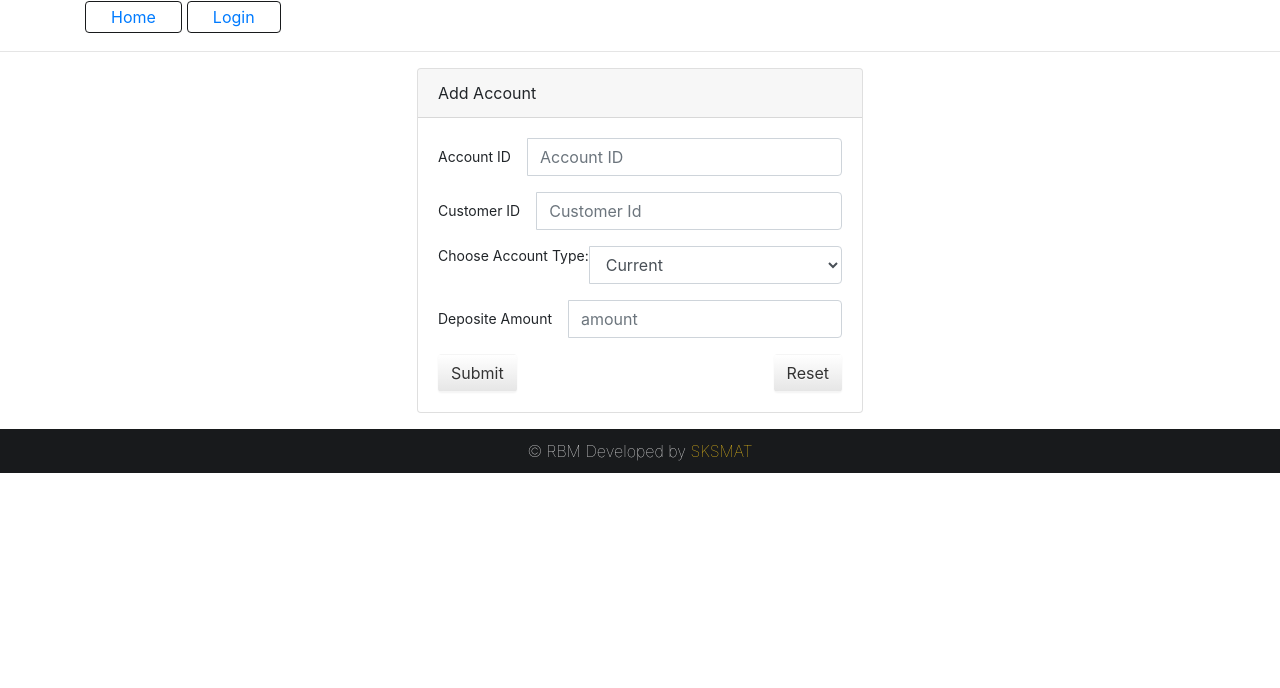
After one commit to satheesh22g/Banking-Application, a Flask app: template templates/addaccount.html in a window 1280 px wide. The commit adds this page. Shown: the part 112-800 px from the top of the page. Run offline with Flask 2, Linux system fonts and the light colour scheme; the template is opened without the code that fills it, so the values that code supplies are empty; some libraries are stand-ins or nearby versions.

Commit message:
create accounts table and methods

```diff
--- a/app.py
+++ b/app.py
@@ -66,6 +66,54 @@ def addcustomer():
             flash(f'SSN id : {cust_ssn_id} is already present in database.','warning')
 
     return render_template('addcustomer.html', addcustomer=True)
+
+@app.route("/addaccount" , methods=["GET", "POST"])
+def addaccount():
+    if 'user' not in session:
+        return redirect(url_for('login'))
+    if session['usert'] != "executive":
+        flash("You don't have access to this page","warning")
+        return redirect(url_for('dashboard'))
+    if session['usert']=="executive":
+        if request.method == "POST":
+            acc_id = int(request.form.get("acc_id"))
+            cust_id = request.form.get("cust_id")
+            acc_type = request.form.get("acc_type")
+            amount= int(request.form.get("amount"))
+            result = db.execute("SELECT * from customers WHERE cust_ssn_id = :c", {"c": cust_id}).fetchone()
+            if result is not None :
+                query = Accounts(acc_id=acc_id,acc_type=acc_type,balance=amount,cust_id=cust_id)
+                db.add(query)
+                db.commit()
+                if query.cust_id is None:
+                    flash("Data is not inserted","danger")
+                else:
+                    flash(f"Customer {query.acc_id} is created with customer ID : {query.cust_id}.","success")
+                    return redirect(url_for('dashboard'))
+            flash(f'SSN id : {cust_id} is not present in database.','warning')
+
+    return render_template('addaccount.html', addcustomer=True)
+
+@app.route("/delaccount" , methods=["GET", "POST"])
+def delaccount():
+    if 'user' not in session:
+        return redirect(url_for('login'))
+    if session['usert'] != "executive":
+        flash("You don't have access to this page","warning")
+        return redirect(url_for('dashboard'))
+    if session['usert']=="executive":
+        if request.method == "POST":
+            acc_id = int(request.form.get("acc_id"))
+            acc_type = request.form.get("acc_type")
+            result = db.execute("SELECT * from accounts WHERE acc_id = :a", {"a": acc_id}).fetchone()
+            if result is None :
+                query = Customers(acc_id=acc_id,acc_type=acc_type)
+                db.delete(query)
+                db.commit()
+                flash(f"Customer {query.name} is deleted with account ID : {query.acc_id}.","success")
+                return redirect(url_for('dashboard'))
+            flash(f'SSN id : {acc_id} is not present in database.','warning')
+    return render_template('addaccount.html', addcustomer=True)
 
 # # Change Pasword
 # @app.route("/change-password", methods=["GET", "POST"])
--- a/database.py
+++ b/database.py
@@ -26,11 +26,10 @@ class Customers(Base):
 
 class Accounts(Base):
     __tablename__='accounts'
-    cust_id = Column(String, primary_key=True)
-    acc_id = Column(String(250),nullable=False)
+    acc_id = Column(String(250),primary_key=True)
     acc_type = Column(String(250),nullable=False)
     balance = Column(Integer, nullable=False)
-    c_id = Column(String, ForeignKey('customers.cust_id'))
+    cust_id = Column(String, ForeignKey('customers.cust_id'))
     customers = relationship(Customers)
 
 engine = create_engine('sqlite:///database.db')
--- /dev/null
+++ b/templates/addaccount.html
@@ -0,0 +1,42 @@
+{% extends "layout.html" %}
+
+{% block title %}Add Account{% endblock %}
+
+{% block content %}
+<div class = "row mb-3">
+    <div class="card">
+        <div class="card-header">
+            Add Account
+        </div>
+        <div class="card-body">
+            <form action="addaccount" method="POST">
+                <div class="form-group input-group mb-3">
+                    <label class="m-auto pr-3" for="acc_id">Account ID</label>
+                   <input class="form-control" name="acc_id" type="textfield" placeholder="Account ID" required minlength="9" maxlength="9">
+                </div>
+                <div class="form-group input-group mb-3">
+                    <label class="m-auto pr-3" for="cust_id">Customer ID</label>
+                   <input class="form-control" name="cust_id" id="cust_id" type="textfield" placeholder="Customer Id" required maxlength="50">
+                </div>
+                <div class="form-group input-group mb-3">
+                    <label for="acc_type">Choose Account Type:</label>
+                    <select class="form-control" id="acc_type" name="acc_type">
+                        <option value="current">Current</option>
+                        <option value="savings">Savings</option>
+                    </select>
+                  </div>
+
+                <div class="form-group input-group mb-3">
+                    <label class="m-auto pr-3" for="age">Deposite Amount</label>
+                   <input class="form-control" name="amount" id="amount" type="textfield" placeholder="amount" required maxlength="3">
+                </div>
+
+                <div class="form-group">
+                    <input type="submit" value="Submit" class="btn float-left login_btn">
+                    <button class="reset_btn btn float-right">Reset</button>
+                </div>
+            </form>
+        </div>
+    </div>
+</div>
+{% endblock %}
--- a/templates/includes/nav.html
+++ b/templates/includes/nav.html
@@ -7,6 +7,7 @@
         {% else %}
             {% if session['usert']=="executive" %}
             <li class="nav-item"><a href="{{ url_for('addcustomer') }}" class="nav-link {% if addcustomer %}active{% endif %}">addcustomer</a></li>
+            <li class="nav-item"><a href="{{ url_for('addaccount') }}" class="nav-link {% if addaccount %}active{% endif %}">add Account</a></li>
             {% endif %}
         <li class="nav-item"><a href="{{ url_for('logout') }}" class="nav-link">Logout</a></li>
         {% endif %}
```
Also changed, not shown: database.db.
